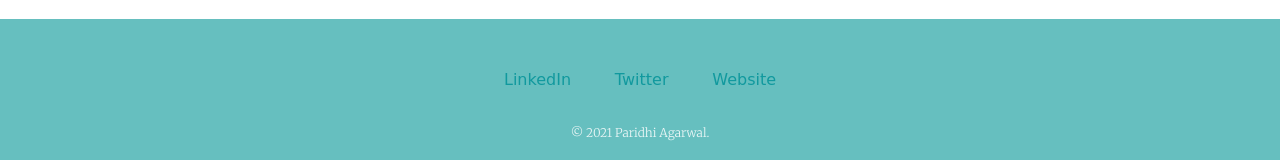
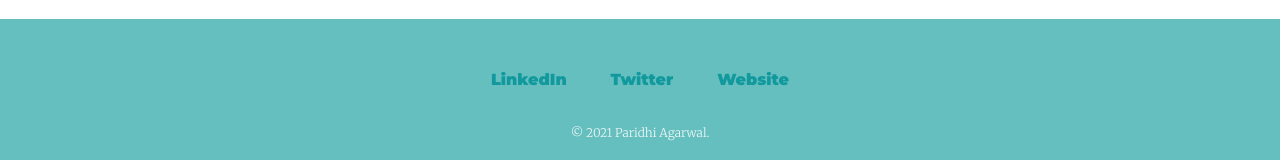
Before and after one commit to paridhi3/personal-site, a plain HTML site: page index.html in a window 1280 px wide. Shown: the part 3308-3468 px from the top of the page. Drawn offline with Linux system fonts and the light colour scheme.

Commit message:
Update styles.css

```diff
--- a/css/styles.css
+++ b/css/styles.css
@@ -132,7 +132,8 @@ hr {
 a {
   color: #11999E;
   text-decoration: none;
-  font-family: 'Itim', cursive;
+  font-family: 'Montserrat', sans-serif;
+  font-weight: 900;
   margin: 10px 20px;
 }
 a:hover {
```
